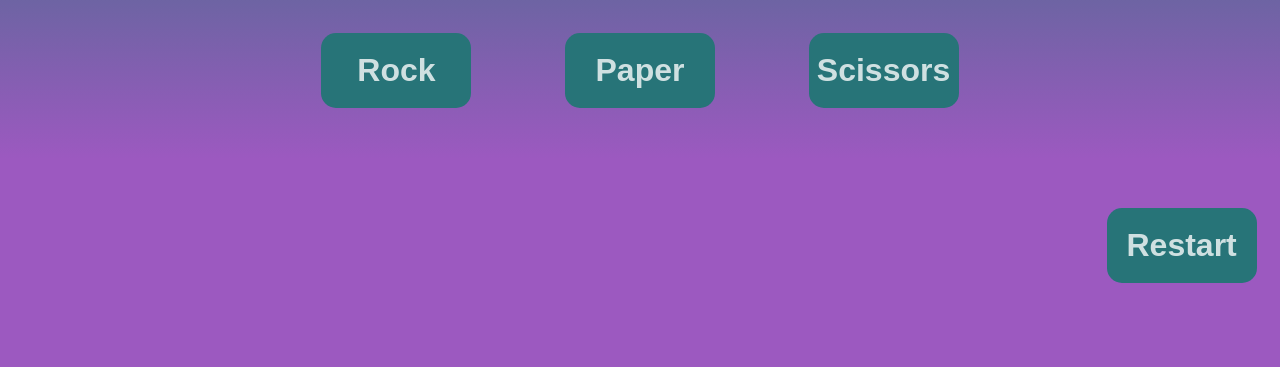
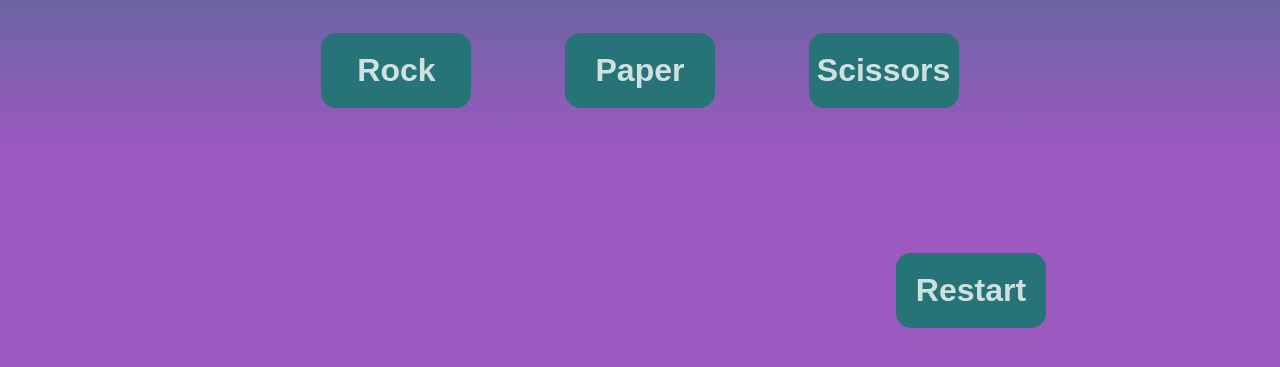
Before and after one commit to inioch/Rock-Paper, a plain HTML site: page index.html in a window 1280 px wide. Shown: the part 347-714 px from the top of the page. Drawn offline with Linux system fonts and the light colour scheme.

Commit message:
Update style.css

```diff
--- a/style.css
+++ b/style.css
@@ -43,7 +43,7 @@ button:hover{
 
 }
 .restart{
-    margin-top: 100px;
-    position: fixed;
-    margin-left: 65vw;
+    position: absolute;
+    top: 75%;
+    left: 70%;
 }
```
